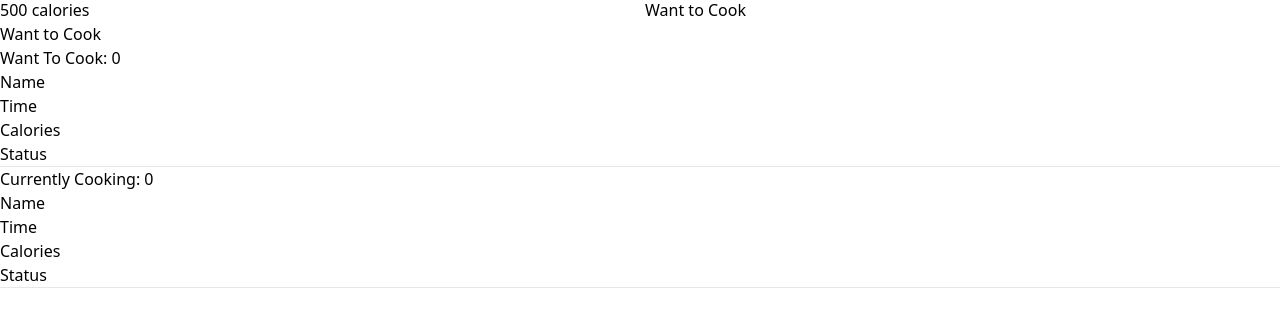
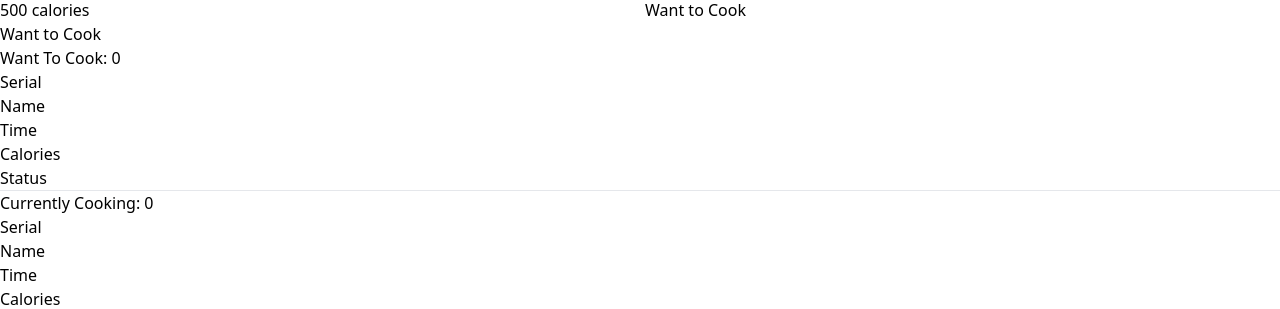
Before and after one commit to Hamed18/Recipes, a React (Vite) app: page / in a window 1280 px wide. Shown: the part 1936-2245 px from the top of the page. Before the commit the page ends 2224 px from the top, so only its background shows below. Built offline with nearby package versions, Linux system fonts and the light colour scheme.

Commit message:
some update

```diff
--- a/src/Components/Cook/Cook.jsx
+++ b/src/Components/Cook/Cook.jsx
@@ -6,7 +6,7 @@
 			<div className="p-2 m-2 border border-red-500 rounded-xl flex flex-row justify-between">
 			    <h3> {count+1} </h3>
 			    <p className="text-center">{recipe_name}</p>
-				<p className="text-center">{preparing_time}</p>
+				<p className="text-center">{preparing_time} min</p>
 				<p className="text-center">{calories}</p>
 				<button onClick={()=>handleCurrentlyCooking(cook)} className="btn py-2 px-3 rounded-xl bg-green-500 hover:bg-green-900 hover:shadow-xl text-white">Preparing</button>
 			</div>
--- a/src/Components/Cooks/Cooks.jsx
+++ b/src/Components/Cooks/Cooks.jsx
@@ -19,6 +19,7 @@
 		<div className="w-1/3 border border-red-500 rounded-xl">
            	<h3 className="text-center my-2 font-bold">Want To Cook: {cooks.length}</h3>
 			<div className="mb-8 mx-4 flex flex-row justify-between">
+				<p className="text-center">Serial</p>
 				<p className="text-center">Name</p>
 				<p className="text-center">Time</p>
 				<p className="text-center">Calories</p>
@@ -39,10 +40,10 @@
 			  <h3 className="text-center my-2 font-bold">Currently Cooking: {currentlyCookings.length}</h3>
 
 			  <div className="mb-8 mx-4 flex flex-row justify-between">
+				<p className="text-center">Serial</p>
 				<p className="text-center">Name</p>
 				<p className="text-center">Time</p>
 				<p className="text-center">Calories</p>
-				<p className="text-center">Status</p>
 			  </div>
 			  <hr />
 
--- a/src/Components/CurrentlyCooking/CurrentlyCooking.jsx
+++ b/src/Components/CurrentlyCooking/CurrentlyCooking.jsx
@@ -7,7 +7,7 @@
 			<div className="p-2 m-2 border border-red-500 rounded-xl flex flex-row justify-between">
 			    <h3> {count2+1} </h3>
 			    <p className="text-center">{recipe_name}</p>
-				<p className="text-center">{preparing_time}</p>
+				<p className="text-center">{preparing_time} min</p>
 				<p className="text-center">{calories}</p>
 			</div>
 		</div>
```
Also changed, not shown: src/App.jsx (line endings or trailing spaces).
